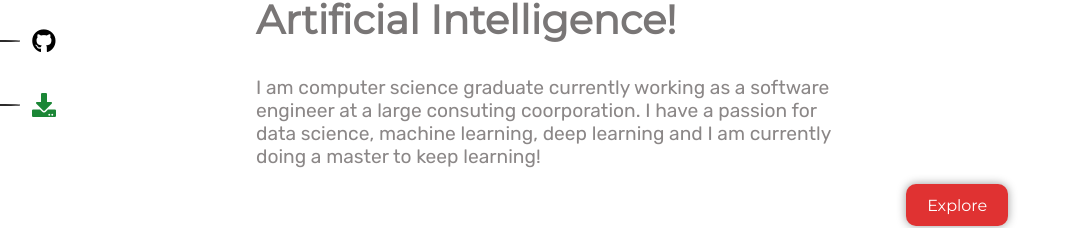
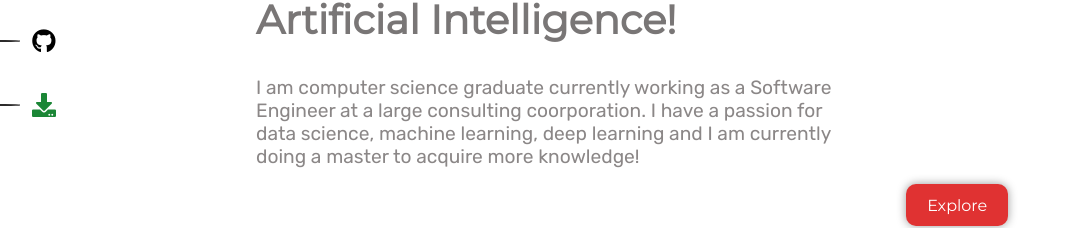
Before and after one commit to pabloluqueromero/portfolio, a React (Create React App) app: page / in a window 1280 px wide. Shown: the part 383-611 px from the top of the page, without its empty margins (0-1076 px from the left). Built offline with nearby package versions, Linux system fonts and the light colour scheme; a web font is replaced by a local one.

Commit message:
[Portfolio] data.ts type

```diff
--- a/src/data.ts
+++ b/src/data.ts
@@ -2,7 +2,7 @@ export const home: string[] = [
   "Hi there 👋🏼, I am",
   "Pablo Luque.",
   "Software Engineer with a passion for Artificial Intelligence!",
-  "I am computer science graduate currently working as a software engineer at a large consuting coorporation. I have a passion for data science, machine learning, deep learning and I am currently doing a master to keep learning!"
+  "I am computer science graduate currently working as a Software Engineer at a large consulting coorporation. I have a passion for data science, machine learning, deep learning and I am currently doing a master to acquire more knowledge!"
 ]
 
 export const languages: { language: string, icon: string }[] = [
@@ -26,7 +26,7 @@ As a kid I moved  abroad and spent 6 years studying, training and living in diff
 <br/>
 <br/>
 During my Bachelor's degree I specialised in Artificial Intelligence, focusing on algorithms designs, Machine Learning, Metaheuristics, Knowledge-based Systems among others. For my
-<a href="#bachelorproject" class="paragraph-link" >bachelor's degree final degree project</a> I studied, proposed and coded algorithms to automate feature engineering for the construction of logical features.
+<a href="https://github.com/pabloluqueromero/TFG" class="paragraph-link" >bachelor's degree final degree project</a> I studied, proposed and coded algorithms to automate feature engineering for the construction of logical features.
 `
 
 export const skills: { tool: string, level:string }[] = [
```
